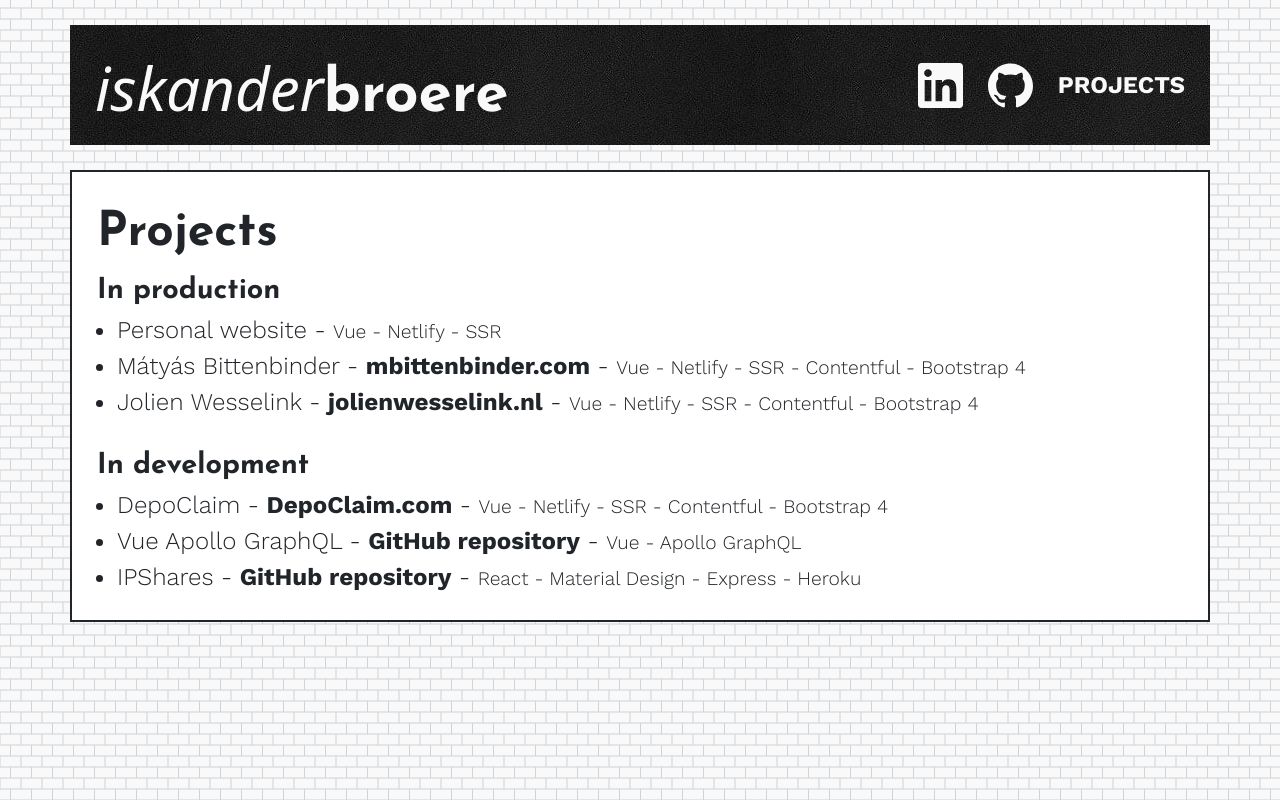
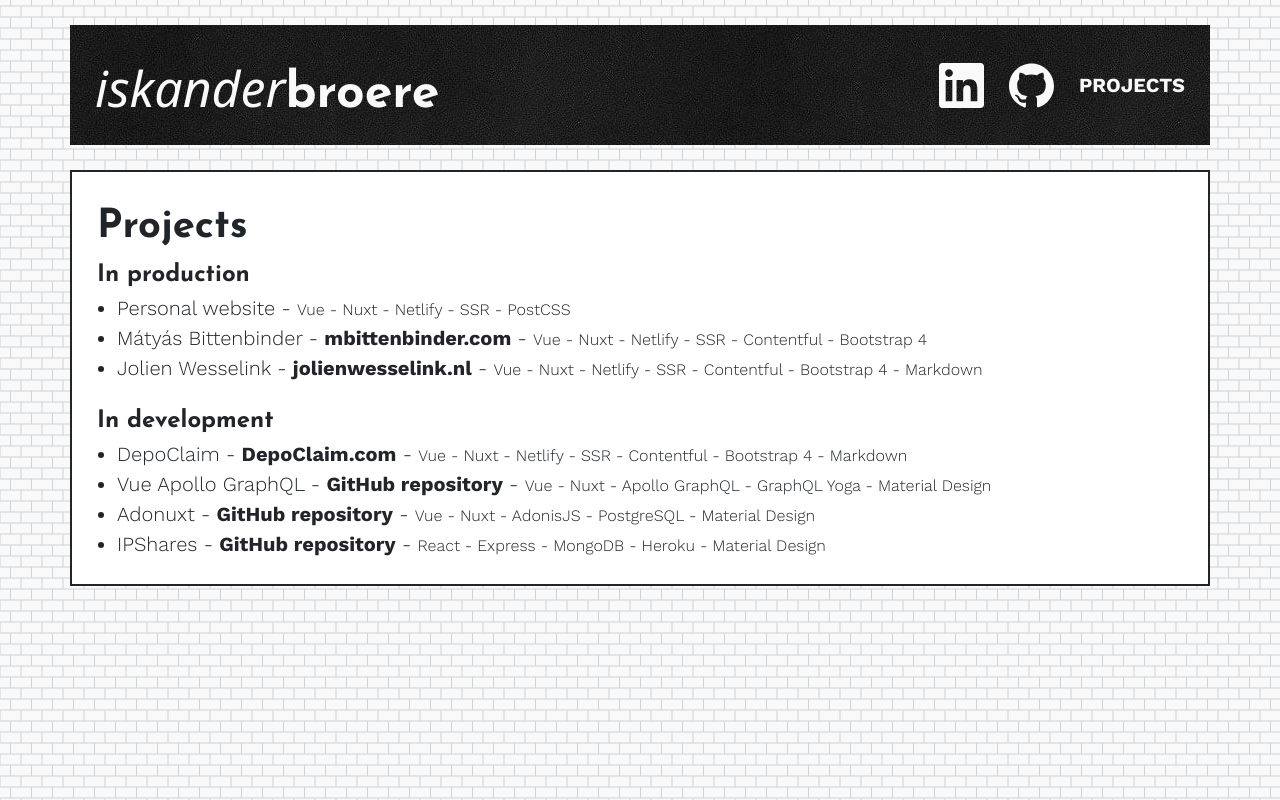
Before and after one commit to iskanderbroere/iskanderbroere, a Nuxt app: page /projects in a window 1280 px wide. Built offline with nearby package versions, Linux system fonts and the light colour scheme; a web font is replaced by a local one.

Commit message:
more projects smaller text

```diff
--- a/assets/css/main.css
+++ b/assets/css/main.css
@@ -196,7 +196,7 @@ nav h1 a:hover {
 
 @media (min-width: 992px) {
   html {
-    font-size: 20px;
+    font-size: 18px;
   }
   .container {
     max-width: 960px;
@@ -212,7 +212,7 @@ nav h1 a:hover {
 
 @media (min-width: 1200px) {
   html {
-    font-size: 24px;
+    font-size: 20px;
   }
   .container {
     max-width: 1140px;
--- a/pages/projects/index.vue
+++ b/pages/projects/index.vue
@@ -4,15 +4,16 @@
       <h2>Projects</h2>
       <h3>In production</h3>
       <ul>
-        <li>Personal website - <small>Vue - Netlify - SSR</small></li>
-        <li>M&aacute;ty&aacute;s Bittenbinder - <a href="https://mbittenbinder.com" rel="noopener" target="_blank">mbittenbinder.com</a> - <small>Vue - Netlify - SSR - Contentful - Bootstrap 4</small></li>
-        <li>Jolien Wesselink - <a href="https://jolienwesselink.nl" rel="noopener" target="_blank">jolienwesselink.nl</a> - <small>Vue - Netlify - SSR - Contentful - Bootstrap 4</small></li>
+        <li>Personal website - <small>Vue - Nuxt - Netlify - SSR - PostCSS</small></li>
+        <li>M&aacute;ty&aacute;s Bittenbinder - <a href="https://mbittenbinder.com" rel="noopener" target="_blank">mbittenbinder.com</a> - <small>Vue - Nuxt - Netlify - SSR - Contentful - Bootstrap 4</small></li>
+        <li>Jolien Wesselink - <a href="https://jolienwesselink.nl" rel="noopener" target="_blank">jolienwesselink.nl</a> - <small>Vue - Nuxt - Netlify - SSR - Contentful - Bootstrap 4 - Markdown</small></li>
       </ul>
       <h3>In development</h3>
       <ul style="margin-bottom: 0;">
-        <li>DepoClaim - <a href="https://depoclaimbv.netlify.com" rel="noopener" target="_blank">DepoClaim.com</a> - <small>Vue - Netlify - SSR - Contentful - Bootstrap 4</small></li>
-        <li>Vue Apollo GraphQL - <a href="https://github.com/iskanderbroere/gqvue" rel="noopener" target="_blank">GitHub repository</a> - <small>Vue - Apollo GraphQL</small></li>
-        <li>IPShares - <a href="https://github.com/IPSharesSam/IPShares" rel="noopener" target="_blank">GitHub repository</a> - <small>React - Material Design - Express - Heroku</small></li>
+        <li>DepoClaim - <a href="https://depoclaimbv.netlify.com" rel="noopener" target="_blank">DepoClaim.com</a> - <small>Vue - Nuxt - Netlify - SSR - Contentful - Bootstrap 4 - Markdown</small></li>
+        <li>Vue Apollo GraphQL - <a href="https://github.com/iskanderbroere/gqvue" rel="noopener" target="_blank">GitHub repository</a> - <small>Vue - Nuxt - Apollo GraphQL - GraphQL Yoga - Material Design</small></li>
+        <li>Adonuxt - <a href="https://github.com/iskanderbroere/adonuxt" rel="noopener" target="_blank">GitHub repository</a> - <small>Vue - Nuxt - AdonisJS - PostgreSQL - Material Design</small></li>
+        <li>IPShares - <a href="https://github.com/IPSharesSam/IPShares" rel="noopener" target="_blank">GitHub repository</a> - <small>React - Express - MongoDB - Heroku - Material Design</small></li>
       </ul>
     </section>
   </main>
```
